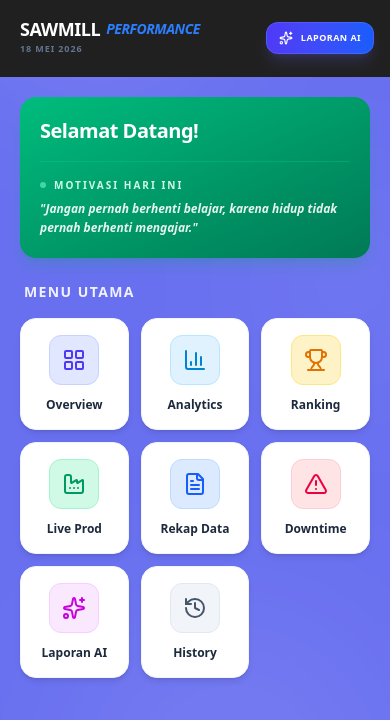
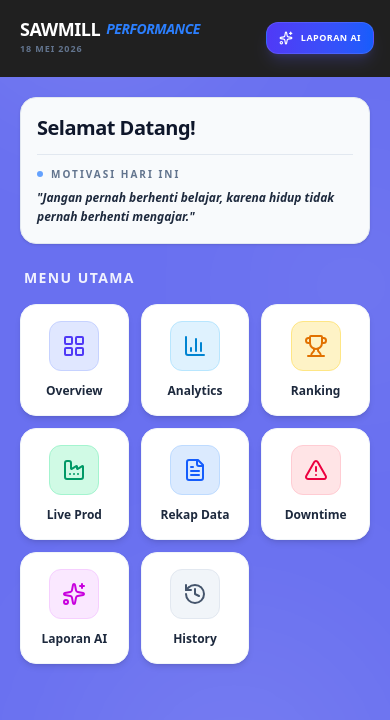
Before and after one commit to jaizqiusy/dashboard-sawmill, a React (Vite) app: page / in a window 390 px wide. Shown: the top 720 px of the page. Built offline with nearby package versions, Linux system fonts and the light colour scheme; no server answers.

Commit message:
feat: Update welcome card styles
Refactors the welcome card on the homepage to use a neutral color scheme (slate) instead of the previous green gradient. This aligns with the application's modern and mobile-friendly interface.

```diff
--- a/src/components/Pages/HomePage.tsx
+++ b/src/components/Pages/HomePage.tsx
@@ -30,16 +30,16 @@ export function HomePage({ setActiveTab }: HomePageProps) {
   return (
     <div className="p-5 space-y-6">
       {/* Welcome Card */}
-      <div className="bg-gradient-to-br from-emerald-500 to-emerald-700 rounded-2xl p-5 shadow-emerald-600/20 shadow-lg text-white">
-        <h2 className="text-xl font-black tracking-tight mb-1">Selamat Datang!</h2>
+      <div className="bg-slate-50 rounded-2xl p-4 shadow-sm border border-slate-200 text-slate-900">
+        <h2 className="text-xl font-black tracking-tight">Selamat Datang!</h2>
 
         {/* Daily Quote */}
-        <div className="mt-4 pt-4 border-t border-emerald-400/30">
-          <p className="text-[10px] text-emerald-100 font-bold uppercase tracking-[0.2em] mb-1.5 flex items-center gap-2">
-            <span className="w-1.5 h-1.5 rounded-full bg-emerald-300 animate-pulse" />
+        <div className="mt-3 pt-3 border-t border-slate-200">
+          <p className="text-[10px] text-slate-500 font-bold uppercase tracking-[0.2em] mb-1.5 flex items-center gap-2">
+            <span className="w-1.5 h-1.5 rounded-full bg-blue-500 animate-pulse" />
             Motivasi Hari Ini
           </p>
-          <p className="text-xs font-semibold italic text-white/90 leading-relaxed">
+          <p className="text-xs font-bold italic text-slate-800 leading-relaxed">
             "{[
               "Semangat kerja hari ini adalah kunci sukses hari esok.",
               "Setiap batang kayu adalah hasil dari kesabaran dan kerja keras.",
```
